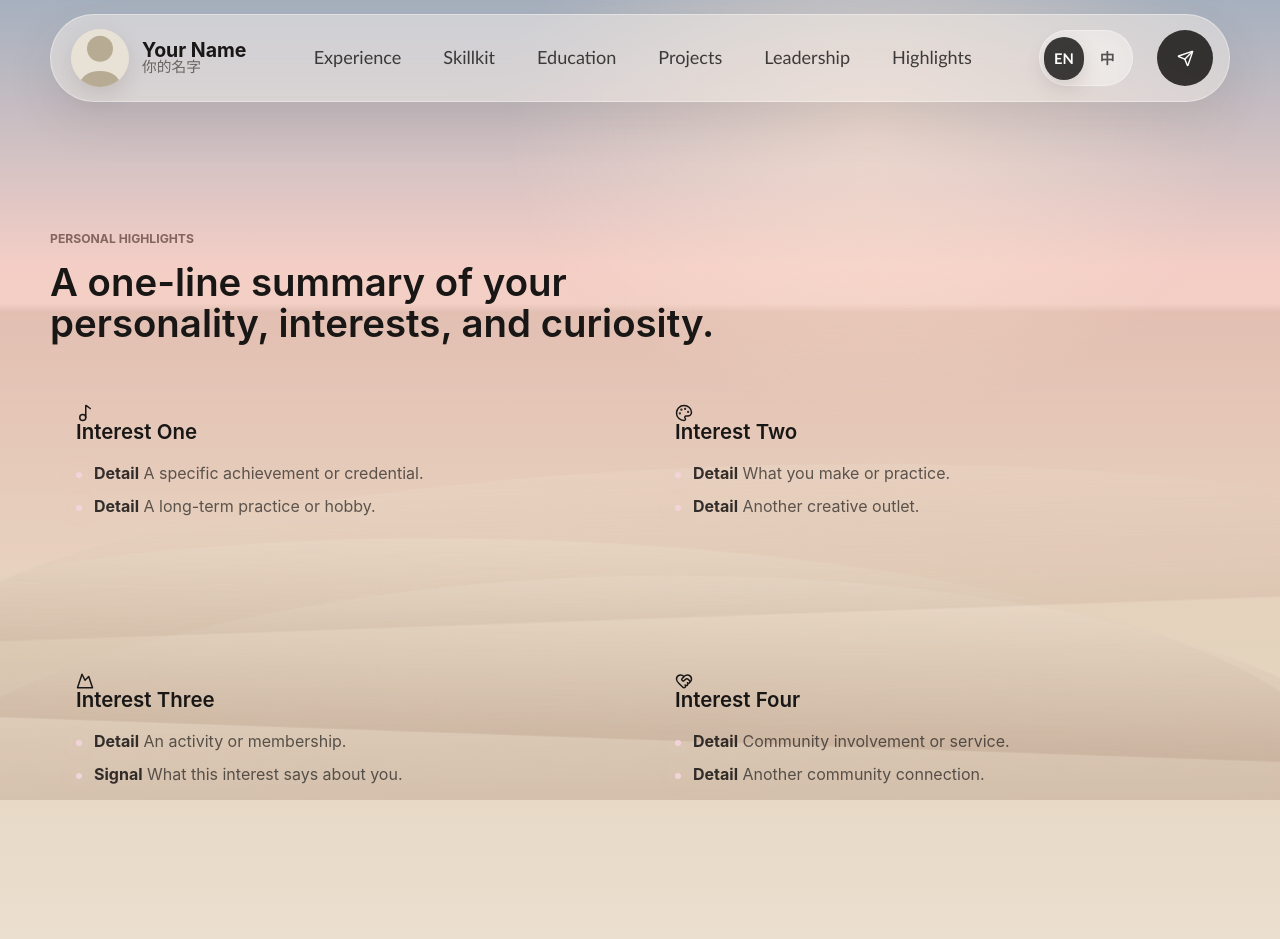
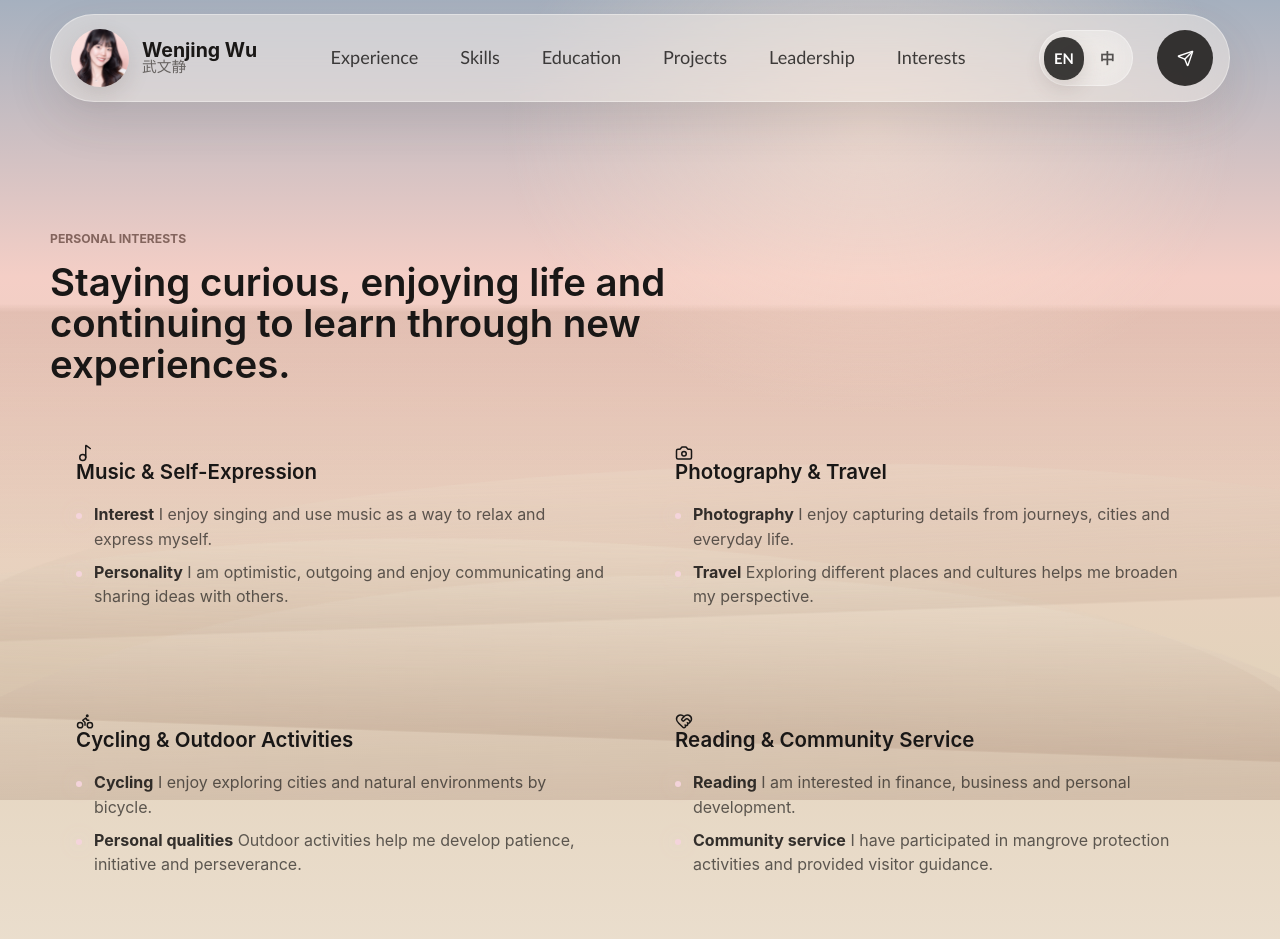
Before and after one commit to wuwenjing065-debug/wuwenjing065-debug.github.io, a plain HTML site: page highlights.html in a window 1280 px wide. Shown: the top 939 px of the page. Drawn offline with nearby package versions, Linux system fonts and the light colour scheme.

Commit message:
Update English interests page

```diff
--- a/highlights.html
+++ b/highlights.html
@@ -3,11 +3,24 @@
   <head>
     <meta charset="utf-8">
     <meta name="viewport" content="width=device-width, initial-scale=1">
-    <title>Personal Highlights | Your Name</title>
+
+    <meta
+      name="description"
+      content="Personal interests and community involvement of Wenjing Wu."
+    >
+
+    <title>Interests | Wenjing Wu</title>
+
     <link rel="stylesheet" href="styles.css">
-    <script src="https://unpkg.com/lucide@latest/dist/umd/lucide.min.js" defer></script>
+
+    <script
+      src="https://unpkg.com/lucide@latest/dist/umd/lucide.min.js"
+      defer
+    ></script>
+
     <script src="script.js" defer></script>
   </head>
+
   <body>
     <div class="atmosphere" aria-hidden="true">
       <span class="dune dune-one"></span>
@@ -16,63 +29,191 @@
     </div>
 
     <header class="site-header">
-      <a class="brand" href="index.html"><span class="brand-mark photo-mark"><img src="profile_photo.svg" alt=""></span><span><strong>Your Name</strong><small>你的名字</small></span></a>
+      <a
+        class="brand"
+        href="index.html"
+        aria-label="Wenjing Wu homepage"
+      >
+        <span class="brand-mark photo-mark">
+          <img src="profile_photo.JPG" alt="Wenjing Wu">
+        </span>
+
+        <span>
+          <strong>Wenjing Wu</strong>
+          <small>武文静</small>
+        </span>
+      </a>
+
       <nav class="site-nav" aria-label="Main navigation">
-        <a href="index.html#experience" data-i18n="nav.experience">Experience</a>
-        <a href="index.html#skillkit" data-i18n="nav.skillkit">Skillkit</a>
-        <a href="education.html" data-i18n="nav.education">Education</a>
-        <a href="projects.html" data-i18n="nav.projects">Projects</a>
-        <a href="leadership.html" data-i18n="nav.leadership">Leadership</a>
-        <a href="highlights.html" data-i18n="nav.highlights">Highlights</a>
+        <a
+          href="index.html#experience"
+          data-i18n="nav.experience"
+        >
+          Experience
+        </a>
+
+        <a
+          href="index.html#skillkit"
+          data-i18n="nav.skillkit"
+        >
+          Skills
+        </a>
+
+        <a
+          href="education.html"
+          data-i18n="nav.education"
+        >
+          Education
+        </a>
+
+        <a
+          href="projects.html"
+          data-i18n="nav.projects"
+        >
+          Projects
+        </a>
+
+        <a
+          href="leadership.html"
+          data-i18n="nav.leadership"
+        >
+          Leadership
+        </a>
+
+        <a
+          href="highlights.html"
+          data-i18n="nav.highlights"
+        >
+          Interests
+        </a>
       </nav>
-      <button class="lang-switch" type="button" data-lang-toggle>
+
+      <button
+        class="lang-switch"
+        type="button"
+        data-lang-toggle
+      >
         <span data-lang-option="en">EN</span>
         <span data-lang-option="zh">中</span>
       </button>
-      <a class="nav-cta" href="index.html#contact" aria-label="Contact Your Name">
+
+      <a
+        class="nav-cta"
+        href="index.html#contact"
+        aria-label="Contact Wenjing Wu"
+      >
         <i data-lucide="send"></i>
       </a>
     </header>
+
     <main class="detail-page">
       <section class="page-hero">
-        <p class="eyebrow" data-i18n="highlights.eyebrow">Personal Highlights</p>
-        <h1 data-i18n="highlights.title">A one-line summary of your personality, interests, and curiosity.</h1>
+        <p
+          class="eyebrow"
+          data-i18n="highlights.eyebrow"
+        >
+          Personal Interests
+        </p>
+
+        <h1 data-i18n="highlights.title">
+          Staying curious, enjoying life and continuing to learn through new experiences.
+        </h1>
       </section>
+
       <section class="highlight-grid">
         <article class="highlight-item">
           <i data-lucide="music-2"></i>
-          <h2 data-i18n="highlights.music.title">Interest One</h2>
+
+          <h2 data-i18n="highlights.music.title">
+            Music &amp; Self-Expression
+          </h2>
+
           <ul class="detail-points compact">
-            <li data-i18n-html="highlights.music.1"><strong>Detail</strong> A specific achievement or credential.</li>
-            <li data-i18n-html="highlights.music.2"><strong>Detail</strong> A long-term practice or hobby.</li>
+            <li data-i18n-html="highlights.music.1">
+              <strong>Interest</strong>
+              I enjoy singing and use music as a way to relax and express myself.
+            </li>
+
+            <li data-i18n-html="highlights.music.2">
+              <strong>Personality</strong>
+              I am optimistic, outgoing and enjoy communicating and sharing ideas with others.
+            </li>
           </ul>
         </article>
+
         <article class="highlight-item">
-          <i data-lucide="palette"></i>
-          <h2 data-i18n="highlights.visual.title">Interest Two</h2>
+          <i data-lucide="camera"></i>
+
+          <h2 data-i18n="highlights.visual.title">
+            Photography &amp; Travel
+          </h2>
+
           <ul class="detail-points compact">
-            <li data-i18n-html="highlights.visual.1"><strong>Detail</strong> What you make or practice.</li>
-            <li data-i18n-html="highlights.visual.2"><strong>Detail</strong> Another creative outlet.</li>
+            <li data-i18n-html="highlights.visual.1">
+              <strong>Photography</strong>
+              I enjoy capturing details from journeys, cities and everyday life.
+            </li>
+
+            <li data-i18n-html="highlights.visual.2">
+              <strong>Travel</strong>
+              Exploring different places and cultures helps me broaden my perspective.
+            </li>
           </ul>
         </article>
+
         <article class="highlight-item">
-          <i data-lucide="mountain"></i>
-          <h2 data-i18n="highlights.outdoors.title">Interest Three</h2>
+          <i data-lucide="bike"></i>
+
+          <h2 data-i18n="highlights.outdoors.title">
+            Cycling &amp; Outdoor Activities
+          </h2>
+
           <ul class="detail-points compact">
-            <li data-i18n-html="highlights.outdoors.1"><strong>Detail</strong> An activity or membership.</li>
-            <li data-i18n-html="highlights.outdoors.2"><strong>Signal</strong> What this interest says about you.</li>
+            <li data-i18n-html="highlights.outdoors.1">
+              <strong>Cycling</strong>
+              I enjoy exploring cities and natural environments by bicycle.
+            </li>
+
+            <li data-i18n-html="highlights.outdoors.2">
+              <strong>Personal qualities</strong>
+              Outdoor activities help me develop patience, initiative and perseverance.
+            </li>
           </ul>
         </article>
+
         <article class="highlight-item">
           <i data-lucide="heart-handshake"></i>
-          <h2 data-i18n="highlights.community.title">Interest Four</h2>
+
+          <h2 data-i18n="highlights.community.title">
+            Reading &amp; Community Service
+          </h2>
+
           <ul class="detail-points compact">
-            <li data-i18n-html="highlights.community.1"><strong>Detail</strong> Community involvement or service.</li>
-            <li data-i18n-html="highlights.community.2"><strong>Detail</strong> Another community connection.</li>
+            <li data-i18n-html="highlights.community.1">
+              <strong>Reading</strong>
+              I am interested in finance, business and personal development.
+            </li>
+
+            <li data-i18n-html="highlights.community.2">
+              <strong>Community service</strong>
+              I have participated in mangrove protection activities and provided visitor guidance.
+            </li>
           </ul>
         </article>
       </section>
     </main>
-    <footer class="site-footer"><span>Your Name</span><a href="index.html#contact" data-i18n="contact.eyebrow">Contact</a></footer>
+
+    <footer class="site-footer">
+      <span>
+        Wenjing Wu · Finance, FinTech &amp; Data Analytics
+      </span>
+
+      <a
+        href="index.html#contact"
+        data-i18n="contact.eyebrow"
+      >
+        Contact
+      </a>
+    </footer>
   </body>
 </html>
```
